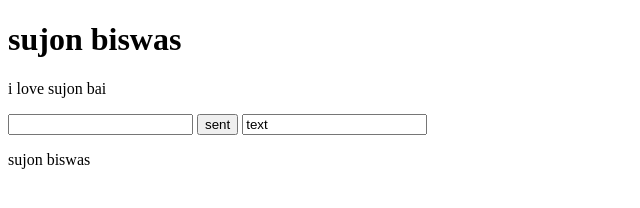
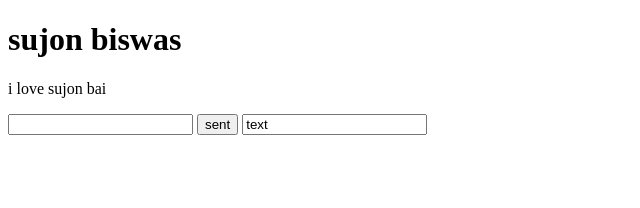
Before and after one commit to sujonbiswas212/secound-website, a plain HTML site: page index.html in a window 1280 px wide. Shown: the whole page, without its empty margins (0-640 px from the left). Drawn offline with Linux system fonts and the light colour scheme.

Commit message:
Update index.html

```diff
--- a/index.html
+++ b/index.html
@@ -12,7 +12,7 @@
     <input type="email" name="email" >
     <input type="submit" value="sent">
     <input type="text" value="text">
-    <p>sujon biswas</p>
+
 
 
 </body>
```
